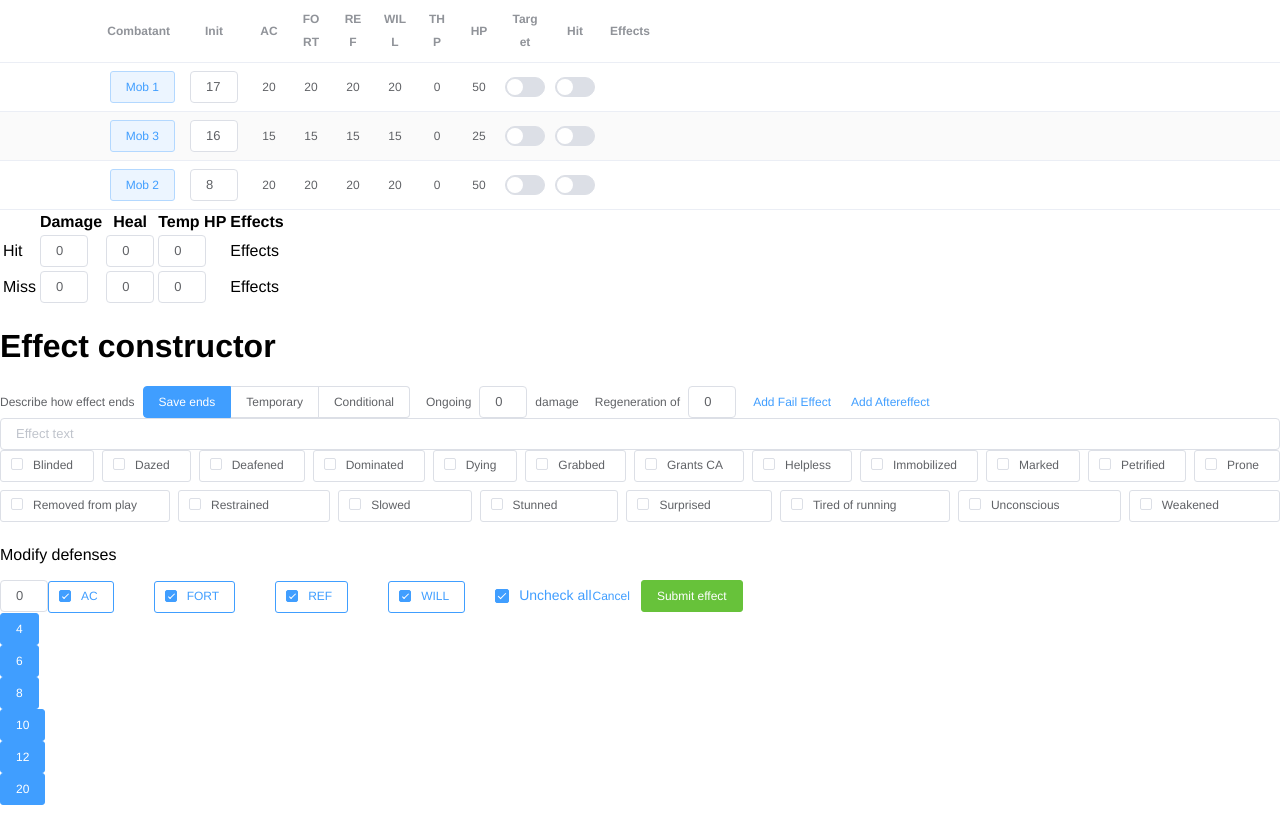
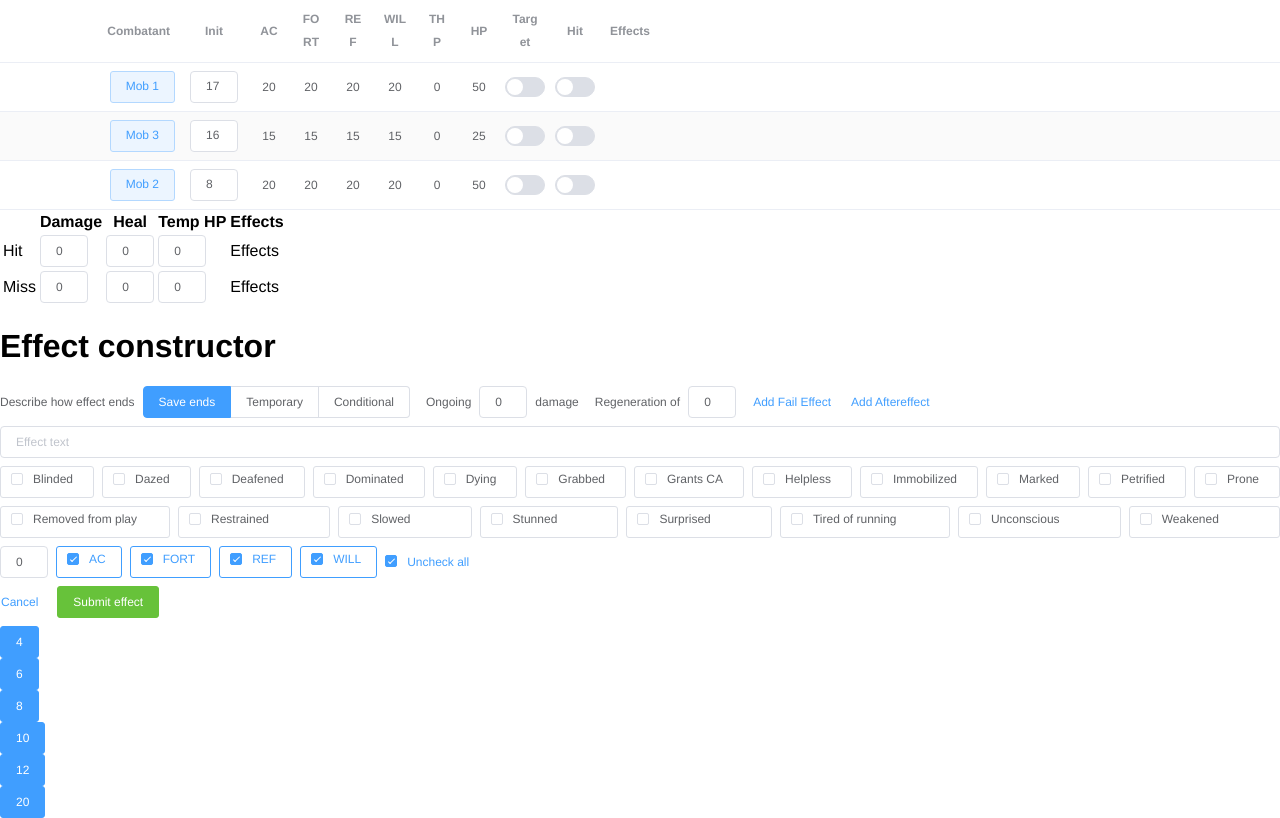
Before and after one commit to dubaua/dmapp, a Vue app: page / in a window 1280 px wide. Built offline with nearby package versions, Linux system fonts and the light colour scheme.

Commit message:
cleanup design

```diff
--- a/src/components/EffectConstructor.vue
+++ b/src/components/EffectConstructor.vue
@@ -2,7 +2,7 @@
   //- ec stands for effect constructor
   .ec
     h1 Effect constructor
-    .ec__row
+    .ec__row.ec__row--major
       .ec__row
         .ec__label Describe how effect ends
         el-radio-group(v-model="chosenType")
@@ -44,8 +44,9 @@
           v-model="endCondition",
           placeholder="Describe the end condition",
           class="ec__text-input")
+    .ec__row.ec__row--major
       el-input(v-model="effectText", placeholder="Effect text")
-
+    .ec__row.ec__row--major
       el-checkbox-group(
         v-model="followingConditionsIds",
         class="el-checkbox-group--flex",
@@ -55,24 +56,26 @@
           :label="condition.id",
           border,
           :key="condition.id") {{condition.title}}
-
-    p Modify defenses
+    .ec__row.ec__row--major
       drag-adjust(
         v-model="defenseModifier",
         :min="-10",
-      :max="10")
+        :max="10",
+        :disabled="isDefenseModifierDisabled")
         el-input(v-model="defenseModifier", :disabled="isDefenseModifierDisabled")
       el-checkbox(
         v-for="(value, key, index) in affectedDefenses",
         v-model="affectedDefenses[key]",
         @change="handleCheckDefense",
         border,
+        class="el-checkbox--compact",
         :key="index") {{ key.toUpperCase() }}
       el-checkbox(
         :indeterminate="isDefensesIndeterminate",
         v-model="allDefensesChecked",
-      @change="handleChangeAllDefenses") {{ allDefensesChecked ? 'Uncheck all' : 'Check all'}}
-
+        @change="handleChangeAllDefenses"
+        class="el-checkbox--compact") {{ allDefensesChecked ? 'Uncheck all' : 'Check all'}}
+    .ec__row.ec__row--major
       el-button(type="text") Cancel
       el-button(type="success", @click="submitEffect") Submit effect
 </template>
@@ -195,11 +198,18 @@ $spacing: 8px;
     & > * {
       margin-right: $spacing;
     }
+
+    & > :only-child {
+      margin-right: 0;
+    }
+
+    &--major {
+      margin: $spacing 0;
+    }
   }
 
   &__label {
     font-size: 12px;
-    font-weight: 500;
     color: $--color-text-regular;
     line-height: 14px;
   }
@@ -213,17 +223,23 @@ $spacing: 8px;
 .el-checkbox-group--flex {
   display: flex;
   flex-wrap: wrap;
-  margin-left: -$spacing / 2;
-  margin-right: -$spacing / 2;
+  margin: -$spacing / 2 !important;
 
   & .el-checkbox {
     flex-grow: 1;
-    margin: 0 $spacing / 2 $spacing;
+    margin: $spacing / 2;
     max-width: 170px;
   }
 
   & .el-checkbox.is-bordered + .el-checkbox.is-bordered {
     margin-left: $spacing / 2;
   }
+
+
 }
+
+.el-checkbox--compact {
+  margin-left: 0 !important;
+}
+
 </style>
--- a/src/styles/_element-fix.scss
+++ b/src/styles/_element-fix.scss
@@ -0,0 +1,34 @@
+.el-input__inner {
+  font-size: 12px;
+}
+
+.el-button--mini,
+.el-button--small,
+.el-radio-button--small .el-radio-button__inner,
+.el-checkbox,
+.el-checkbox__label {
+  font-size: 12px;
+  font-weight: normal;
+}
+
+.el-table .el-input__inner,
+.el-table .el-button--mini,
+.el-table .el-button--small {
+  padding-bottom: 2px;
+  padding-top: 0;
+  height: 32px;
+}
+
+.el-checkbox__label {
+  vertical-align: middle;
+}
+
+.el-checkbox__inner {
+  width: $--checkbox-bordered-mini-input-height;
+  height: $--checkbox-bordered-mini-input-width;
+}
+
+.el-checkbox__inner::after {
+  height: 6px;
+  width: 2px;
+}
--- a/src/styles/main.scss
+++ b/src/styles/main.scss
@@ -1,4 +1,5 @@
 @import "./element-variables";
+@import "./_element-fix";
 
 body {
   font-family: "Helvetica Neue", "Segoe UI", "Open Sans", Helvetica, Arial, sans-serif;
```
Lines whose indentation alone changed are shown as unchanged.
